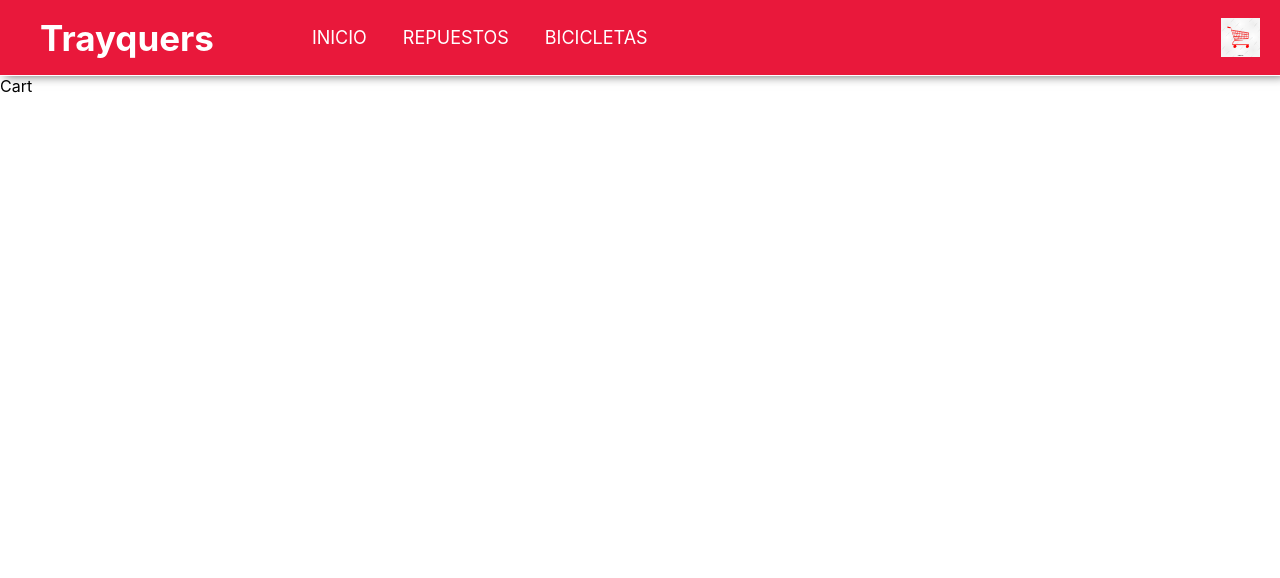
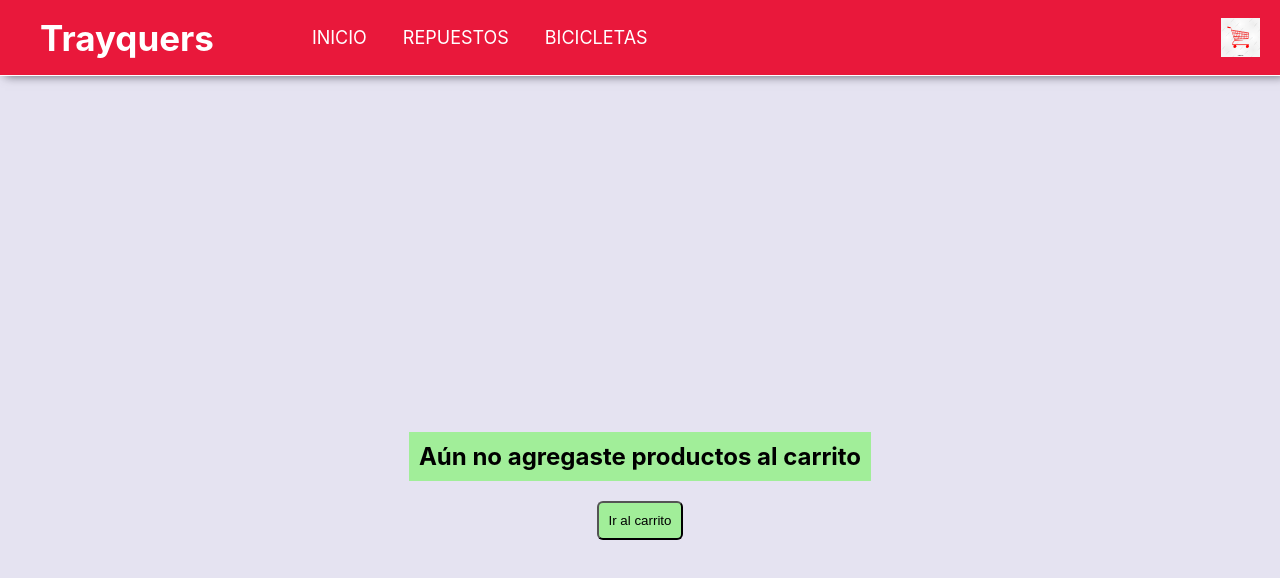
Before and after one commit to ignacio0070/sinice, a React (Create React App) app: page /cart in a window 1280 px wide. Shown: the top 578 px of the page. Built offline with nearby package versions, Linux system fonts and the light colour scheme.

Commit message:
le puse cosas al cart

```diff
--- a/src/App.js
+++ b/src/App.js
@@ -8,8 +8,8 @@ import ItemDetailConteiner from './component/itemDetailConteiner/ItemDetailConte
 import "./component/ItemCounst/ItemCount.css"
 import Cart from "./component/Cart/Cart";
 import { CartContextPorvider } from "./context/cartContext";
-
-
+import "./component/Cart/Cart.css"
+import"./component/ItemListConteiner/ItemListConteiner.css"
 
 
 
--- /dev/null
+++ b/src/component/Cart/Cart.css
@@ -0,0 +1,57 @@
+
+.carro{
+    width: 100vw;
+    height: 100vh;
+    display: flex;
+    justify-content: center;
+    align-items: center;
+    flex-direction: column;
+    background-color: rgba(19, 0, 128, 0.11);
+}
+.faltanProd{
+   background-color: rgba(43, 255, 0, 0.363);
+   padding: 10px;
+
+}
+
+.volver{
+    border-radius: 6px;
+    padding: 10px;
+    background-color: rgba(43, 255, 0, 0.363)
+}
+.volver:hover{
+    background-color: rgba(66, 0, 128, 0.418);
+    transition: 0.5s;
+}
+.compras{
+    width: 100%;
+    height: 100%;
+    margin: 12px 5px ;
+   background-color:  rgba(19, 0, 128, 0.11);
+}
+.conteneder{
+    display: flex;
+    justify-content: space-between;
+    align-items: center;
+    margin: 5px;
+    border: solid 2px rgba(60, 0, 128, 0.5);
+    padding-right: 10px;
+}
+.imgCarro{
+    width: 20%;
+}
+.totales{
+    display: flex;
+    justify-content: space-between;
+    align-items: center;
+    margin: 10px;
+}
+.vaciar{
+    border-radius: 5px;
+    padding: 10px;
+    background-color:rgba(43, 255, 0, 0.363) ;
+}
+.vaciar:hover{
+    background-color:rgba(66, 0, 128, 0.418);
+    transition: 0.5s;
+}
--- a/src/component/Cart/Cart.js
+++ b/src/component/Cart/Cart.js
@@ -1,16 +1,46 @@
 import React from 'react'
+import { Link } from 'react-router-dom'
 import { useCartContex } from '../../context/cartContext'
+import "./Cart.css"
 
 
 const Cart =()=> {
-    const {cartList }= useCartContex ()
+    const {cartList ,deleteItem , vaciarCarrito,precioTotal,cantProductos}= useCartContex ()
     return (
         <div>
-            Cart
-            {cartList.map(prod => <li key={prod.id}>{prod.name} -cant: {prod.cantidad} </li>) }
-            {/*<button onClick={vaciarCarrito}>Vaciar Carrito</button> */ }
 
+            {cartList.length===0 ?(
+            <div className='carro'>
+                <h2 className='faltanProd'>Aún no agregaste productos al carrito </h2>
+                <Link to="/"><button className='volver'>Ir al carrito</button></Link>
+            </div>
+
+
+
+            ): (
+                <div className='compras'>
+            {cartList.map(prod =>
+            <div className='conteneder' key={prod.id}>
+            <img className='imgCarro' src={prod.foto} all={prod.name}/>
+            <h3> {prod.name}</h3>
+            <h3> ${prod.precio} </h3>
+             <h3>-cant: {prod.cantidad} </h3> <button onClick={()=>deleteItem(prod.id)}>X</button>
+             </div>
+
+               ) }
+
+
+
+             <div className='totales'>
+            <h3> precio total: $ {precioTotal()} </h3>
+            {<button className='vaciar' onClick={vaciarCarrito}>Vaciar Carrito</button>  }
+            <h3> Cantida de productos: {cantProductos()} </h3>
+            </div>
+            </div>
+
+            )}
         </div>
+
     )
 }
 
--- a/src/component/ItemListConteiner/ItemListContainer.js
+++ b/src/component/ItemListConteiner/ItemListContainer.js
@@ -30,7 +30,7 @@ function ItemListContainer({greeting}) {
     }, [idCategoria])
  console.log(productos)
     return (
-        <div>
+        <div className='fondoPro'>
             {greeting}
             { loading ?
                 <h2>Cargando...</h2>
--- a/src/component/itemDetailConteiner/ItemDetail/ItemDetail.js
+++ b/src/component/itemDetailConteiner/ItemDetail/ItemDetail.js
@@ -1,4 +1,4 @@
-import { useState } from "react"
+import { useEffect, useState } from "react"
 import { Link } from "react-router-dom"
 import { useCartContex } from "../../../context/cartContext"
 import ItemCount from "../../ItemCounst/ItemCount"
@@ -24,7 +24,24 @@ const [show,setShow] =useState(true)
 
     }
 
+
+    const [loading, setLoading] = useState(true);
+    useEffect(() => {
+      setTimeout(()=>{
+          setLoading(false)
+
+      },1000);
+
+
+    }, []);
+
+
     return (
+        <>
+        {loading ?
+            <h3>Loading...</h3>
+            :
+
         <div className="conteiner">
         <div className="conteinerPrin">
 
@@ -33,7 +50,7 @@ const [show,setShow] =useState(true)
                 </div>
                         <img className="imgDet" src={producto.foto}/>
                 <div>
-                     <h2> {producto.precio} </h2>
+                     <h2>$ {producto.precio} </h2>
                 </div>
             <div>
                {show ? <ItemCount stock={producto.stock} inicio={1} onAdd= {onAdd} /> :
@@ -46,6 +63,8 @@ const [show,setShow] =useState(true)
 
         </div>
         </div>
+         }
+         </>
     )
 }
 
--- a/src/context/cartContext.js
+++ b/src/context/cartContext.js
@@ -11,23 +11,53 @@ export function useCartContex() {
 //creacion del componentee que maneja el contexto
 
 export const CartContextPorvider =({children})=>{
-    const [cartList, setCartList] = useState([])
+    const [cartList,setCartList] = useState([])
 
-    function argregarAlCarrito(items) {
-       const indice=cartList.findIndex(i => i.id === items.id)
-       if(indice > -1){
-           const qtyVieja=cartList[indice].cantida
+    const argregarAlCarrito = (items)=> {
 
-           let qtyNueva = qtyVieja +items.cantida
-           cartList[indice].cantida=qtyNueva
-           let arrAux=[...cartList]
-           setCartList(arrAux)
-       }else{
-           setCartList([...cartList, items])
-       }
+        if (isOnCart(items.id)) {
+
+            sumarCantidad (items)
+        } else {
+            setCartList([...cartList,items])
+        }
+
+
+    }
+    const   isOnCart=(id)=>{
+        const carrito = cartList.some((prod)=> prod.id===id)
+        return carrito
+    }
+    const sumarCantidad =(items)=>{
+        const copia = [...cartList]
+        copia.forEach((producto)=>{
+            producto.id === items.id && (producto.cantidad += items.cantidad)
+        })
+
+
+    }
+    const deleteItem = (id)=>{
+        const itemBorrado = cartList.filter ((producto)=>producto.id !== id)
+        setCartList(itemBorrado)
     }
     function vaciarCarrito() {
         setCartList([])
+
+    }
+    function precioTotal() {
+        let count =0
+        cartList.forEach((productos)=>
+        count +=productos.precio * productos.cantidad
+        )
+        return count
+
+    }
+    function cantProductos () {
+        let total =0
+        cartList.forEach((productos)=>
+        total+=productos.cantidad
+        )
+        return total
 
     }
     console.log(cartList)
@@ -36,7 +66,10 @@ export const CartContextPorvider =({children})=>{
         <cartContext.Provider value={{
             cartList,
             argregarAlCarrito,
-            vaciarCarrito
+            vaciarCarrito,
+            deleteItem,
+            precioTotal,
+            cantProductos
         }}>
             {children }
         </cartContext.Provider>
--- a/src/help/mosck.js
+++ b/src/help/mosck.js
@@ -5,11 +5,46 @@ import gti from "../imagenes/gti.jpg"
 import amd from "../imagenes/amd.jpg"
 
 const productos = [
-    {id:"1" ,foto:Orbea ,name:"Bicicleta Orbea" ,precio:"$45.000,00" ,stock:"10" ,categoria:"bici"},
-    {id:"2" ,foto:gti ,name:"Bicicleta GTI" ,precio:"$83.034,00" ,stock:"5" ,categoria:"bici"},
-    {id:"3" ,foto:amd ,name:"Bicicleta AMD" ,precio:"$60.000,00" ,stock:"7" ,categoria:"bici"},
-    {id:"4" ,foto:bloqueo ,name:"Bloqueo horquilla" ,precio:"$7.940,00" ,stock:"20" ,categoria:"repuestos"},
-    {id:"5" ,foto:shimeng ,name:"Shimeng 7 Speed" ,precio:"$2.142,00" ,stock:"15" ,categoria:"repuestos"}
+    {
+        id:"1" ,
+        foto:Orbea ,
+        name:"Bicicleta Orbea" ,
+        precio:     45000  ,
+        stock: 10 ,
+        categoria:"bici"
+    },
+    {
+        id:"2" ,
+        foto:gti ,
+        name:"Bicicleta GTI" ,
+        precio:83034 ,
+        stock: 5 ,
+        categoria:"bici"
+    },
+    {
+        id:"3" ,
+        foto:amd ,
+        name:"Bicicleta AMD" ,
+        precio: 60000 ,
+        stock: 7 ,
+        categoria:"bici"
+    },
+    {
+        id:"4" ,
+        foto:bloqueo ,
+        name:"Bloqueo horquilla" ,
+        precio: 7940 ,
+        stock: 20 ,
+        categoria:"repuestos"
+    },
+    {
+        id:"5" ,
+        foto:shimeng ,
+        name:"Shimeng 7 Speed",
+        precio: 2142,
+        stock: 15,
+        categoria:"repuestos"},
+
 ]
 
 
```
Also changed, not shown: src/component/ItemListConteiner/ItemListConteiner.css (added).
